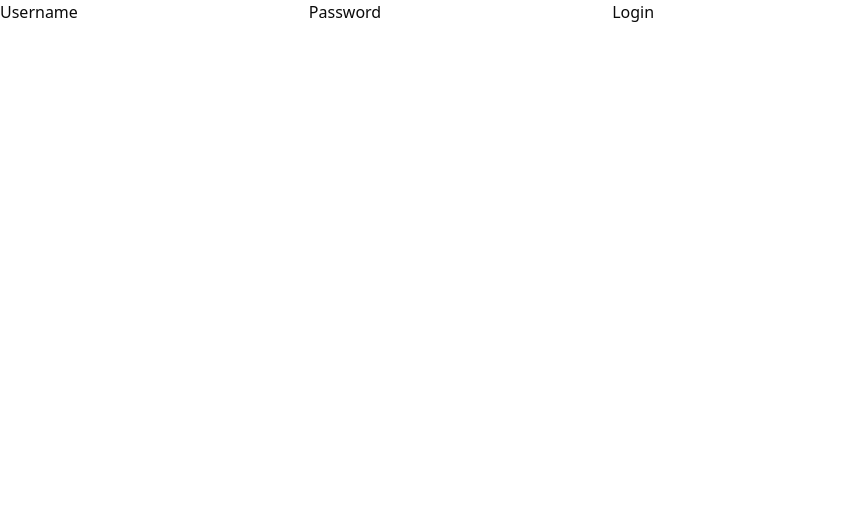
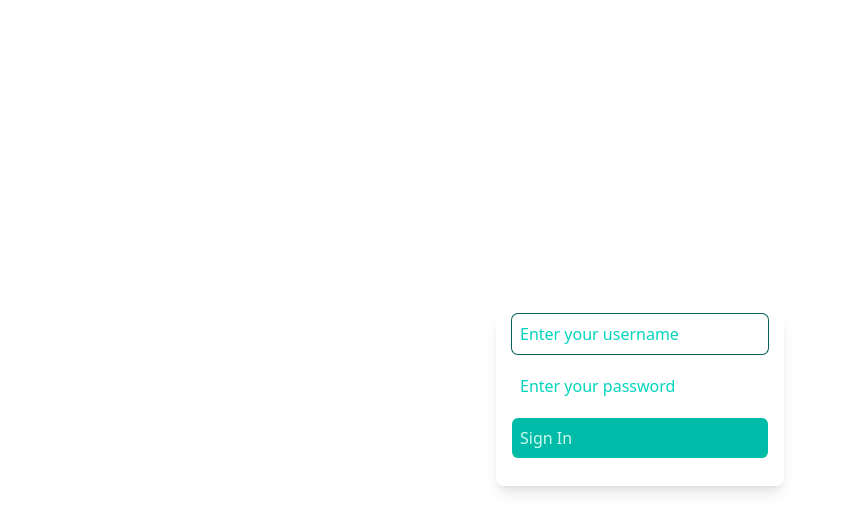
Before and after one commit to ashaykolhe/pharmacy_frontend, a Next.js app: page / in a window 1280 px wide. Shown: the top 532 px of the page, without its empty margins (0-843 px from the left). Built offline with nearby package versions, Linux system fonts and the light colour scheme; no server answers.

Commit message:
login page

```diff
--- a/app/(auth)/login/page.tsx
+++ b/app/(auth)/login/page.tsx
@@ -1,9 +1,12 @@
 "use client";
 
 import { checkIfJwtValid, loginRequestInterceptor } from "@/app/utils/utils";
-import React, { FormEvent, useEffect } from "react";
+import React, { FormEvent, useEffect, useState } from "react";
 
 const Login = () => {
+  const [error, setError] = useState("");
+  const [username, setUsername] = useState("");
+  const [password, setPassword] = useState("");
   const handleSubmit = async (e: FormEvent<HTMLFormElement>) => {
     e.preventDefault();
     const formData = new FormData(e.currentTarget);
@@ -14,23 +17,47 @@ const Login = () => {
       password: password,
     };
 
-    loginRequestInterceptor(input);
+    const data = await loginRequestInterceptor(input);
+    console.log(data?.data.message);
+    setError(data?.data.message);
   };
 
   useEffect(() => {
     checkIfJwtValid("login");
   }, []);
 
+  useEffect(() => {
+    setError("");
+  }, [username, password]);
+
   return (
-    <div>
-      <form onSubmit={handleSubmit}>
-        <label htmlFor="username">Username</label>
-        <input type="text" name="username" id="username" />
-        <label htmlFor="password">Password</label>
-        <input type="password" name="password" id="password" />
-        <button type="submit">Login</button>
-      </form>
-    </div>
+    <section className="grid min-h-screen place-items-center p-16">
+      <div className="w-72 rounded-md p-4 pt-0 shadow-lg">
+        <form className="grid gap-3" onSubmit={handleSubmit}>
+          <input
+            autoFocus
+            className="input"
+            name="username"
+            type="text"
+            required
+            placeholder="Enter your username"
+            onChange={(e) => setUsername(e.target.value)}
+          />
+          <input
+            className="input"
+            name="password"
+            type="password"
+            required
+            placeholder="Enter your password"
+            onChange={(e) => setPassword(e.target.value)}
+          />
+          <button className="submit" type="submit">
+            <span>Sign In</span>
+          </button>
+          <span className="error">{error}</span>
+        </form>
+      </div>
+    </section>
   );
 };
 
--- a/app/components/JwtExpiryDialog.tsx
+++ b/app/components/JwtExpiryDialog.tsx
@@ -15,7 +15,7 @@ import { isTokenExpiring, requestInterceptor } from "../utils/utils";
 import { getToken, logout, storeJwt } from "../utils/jwtStore";
 import Timer from "easytimer.js";
 var timerJs = new Timer();
-const timerEx = 10;
+const timerEx = 30;
 const JwtExpiryDialog = () => {
   const handleCloseDialog = () => {
     timerJs.stop();
@@ -68,17 +68,19 @@ const JwtExpiryDialog = () => {
           <AlertDialogContent>
             <AlertDialogHeader>
               <AlertDialogTitle>
-                You are about to be logged out. {t}
+                You are about to be logged out in {t} seconds
               </AlertDialogTitle>
               <AlertDialogDescription>
                 Press Continue to extend session or else logout
               </AlertDialogDescription>
             </AlertDialogHeader>
             <AlertDialogFooter>
-              <AlertDialogCancel onClick={handleCloseDialog}>
+              <AlertDialogCancel className="submit" onClick={handleCloseDialog}>
                 Logout
               </AlertDialogCancel>
-              <AlertDialogAction onClick={renewJwt}>Continue</AlertDialogAction>
+              <AlertDialogAction className="submit" onClick={renewJwt}>
+                Continue
+              </AlertDialogAction>
             </AlertDialogFooter>
           </AlertDialogContent>
         </AlertDialog>
--- a/app/globals.css
+++ b/app/globals.css
@@ -118,3 +118,17 @@
     @apply bg-background text-foreground;
   }
 }
+
+@layer utilities {
+  .input {
+    @apply h-10 rounded-sm  px-2 text-teal-600 placeholder:text-teal-400 focus:outline-none focus:ring focus:ring-teal-800;
+  }
+
+  .submit {
+    @apply flex h-10 items-center justify-between rounded-sm bg-teal-500 px-2 text-teal-100 transition-colors duration-300 hover:bg-teal-800 focus:outline-none focus:ring focus:ring-teal-400;
+  }
+
+  .error {
+    @apply flex items-center justify-between shadow-2xl text-red-600;
+  }
+}
--- a/app/utils/utils.ts
+++ b/app/utils/utils.ts
@@ -56,12 +56,14 @@ export async function loginRequestInterceptor(input: unknown) {
     });
 
     const status = response.status;
+    const data = await response.json();
     if (status === 200) {
-      const data = await response.json();
       const message = await storeJwt({ status, data });
       if (message.status === 200) {
         redirectPath = "/dashboard";
       }
+    } else if (status === 400) {
+      return { data };
     }
   } catch (error) {
     console.log(error);
```
